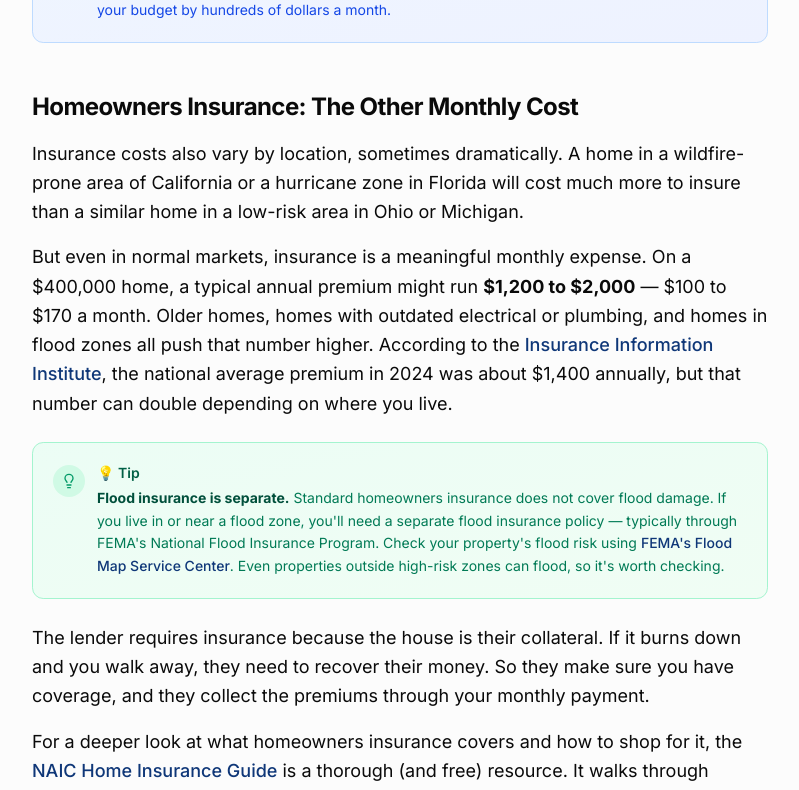
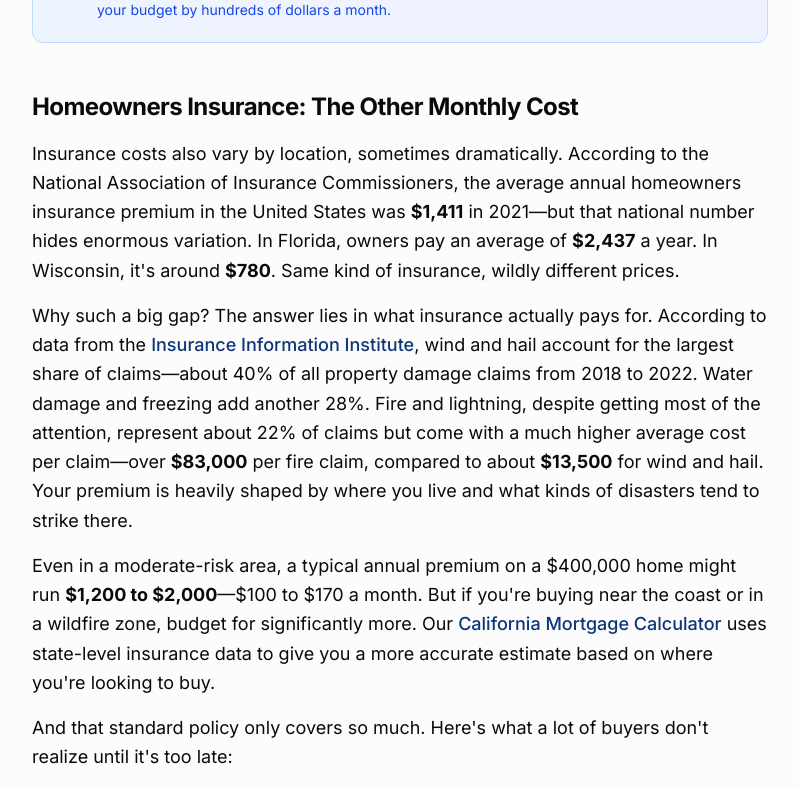
Before and after one commit to chongsong240/MortgagePro, a React (Vite) app: page /blog/property-taxes-and-insurance in a window 1280 px wide. Shown: the part 3280-4070 px from the top of the page, without its empty margins (240-1039 px from the left). Built offline with nearby package versions, Linux system fonts and the light colour scheme.

Commit message:
Update Property Taxes and Insurance article with detailed insurance claims data, NAIC state averages, and smoother transitions

```diff
--- a/src/components/blog/PropertyTaxesAndInsurance.tsx
+++ b/src/components/blog/PropertyTaxesAndInsurance.tsx
@@ -250,14 +250,23 @@ export default function PropertyTaxesAndInsurance() {
       <section id="homeowners-insurance" className="mb-12">
         <h2 className="text-2xl font-bold tracking-tight text-foreground mb-4">Homeowners Insurance: The Other Monthly Cost</h2>
         <p className="text-lg leading-relaxed text-foreground mb-4">
-          Insurance costs also vary by location, sometimes dramatically. A home in a wildfire-prone area of California or a hurricane zone in Florida will cost much more to insure than a similar home in a low-risk area in Ohio or Michigan.
+          Insurance costs also vary by location, sometimes dramatically. According to the National Association of Insurance Commissioners, the average annual homeowners insurance premium in the United States was <strong>$1,411</strong> in 2021—but that national number hides enormous variation. In Florida, owners pay an average of <strong>$2,437</strong> a year. In Wisconsin, it's around <strong>$780</strong>. Same kind of insurance, wildly different prices.
         </p>
         <p className="text-lg leading-relaxed text-foreground mb-4">
-          But even in normal markets, insurance is a meaningful monthly expense. On a $400,000 home, a typical annual premium might run <strong>$1,200 to $2,000</strong> — $100 to $170 a month. Older homes, homes with outdated electrical or plumbing, and homes in flood zones all push that number higher. According to the{' '}
+          Why such a big gap? The answer lies in what insurance actually pays for. According to data from the{' '}
           <a href="https://www.iii.org/fact-statistic/facts-statistics-homeowners-and-renters-insurance" target="_blank" rel="noopener noreferrer" className="text-primary hover:underline font-medium">
             Insurance Information Institute
           </a>
-          , the national average premium in 2024 was about $1,400 annually, but that number can double depending on where you live.
+          , wind and hail account for the largest share of claims—about 40% of all property damage claims from 2018 to 2022. Water damage and freezing add another 28%. Fire and lightning, despite getting most of the attention, represent about 22% of claims but come with a much higher average cost per claim—over <strong>$83,000</strong> per fire claim, compared to about <strong>$13,500</strong> for wind and hail. Your premium is heavily shaped by where you live and what kinds of disasters tend to strike there.
+        </p>
+        <p className="text-lg leading-relaxed text-foreground mb-4">
+          Even in a moderate-risk area, a typical annual premium on a $400,000 home might run <strong>$1,200 to $2,000</strong>—$100 to $170 a month. But if you're buying near the coast or in a wildfire zone, budget for significantly more. Our{' '}
+          <Link to="/mortgage-calculator" className="text-primary hover:underline font-medium">California Mortgage Calculator</Link>{' '}
+          uses state-level insurance data to give you a more accurate estimate based on where you're looking to buy.
+        </p>
+
+        <p className="text-lg leading-relaxed text-foreground mb-4">
+          And that standard policy only covers so much. Here's what a lot of buyers don't realize until it's too late:
         </p>
 
         <TipBox>
```
